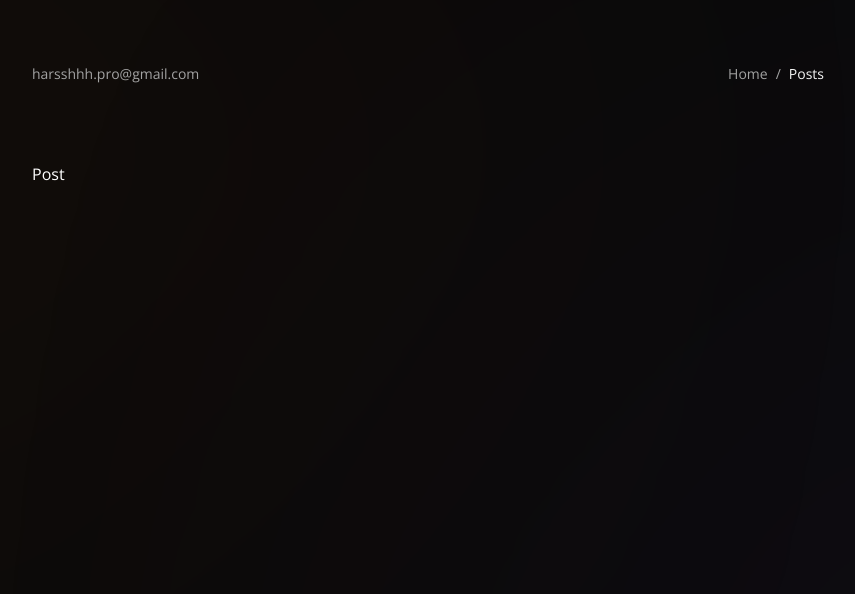
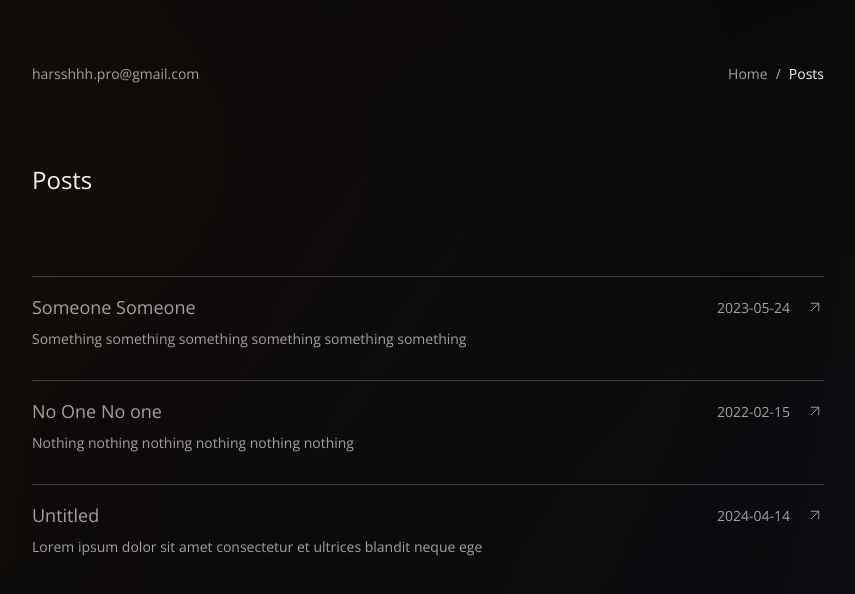
Before and after one commit to harsshhhgit/harsshhhgit.github.io, a Next.js app: page /post in a window 1280 px wide. Shown: the top 594 px of the page, without its empty margins (212-1067 px from the left). Built offline with nearby package versions, Linux system fonts and the light colour scheme.

Commit message:
Postlist rendering

```diff
--- a/src/app/fonts/fonts.js
+++ b/src/app/fonts/fonts.js
@@ -7,6 +7,7 @@ export const inter = Inter({
     variable: '--font-inter',
 })
 export const openSans = Open_Sans({
+    weight: ['300', '400', '500'],
     subsets: ['latin'],
     display: 'swap',
     variable: '--font-sans',
--- a/src/app/page.js
+++ b/src/app/page.js
@@ -1,6 +1,5 @@
 import Image from 'next/image'
 import Home from '@components/Home'
-import styles from '@css/page.module.css'
 import { Root } from '@/components/Layout'
 
 export default function Page() {
--- /dev/null
+++ b/src/components/Post/PostList.js
@@ -0,0 +1,44 @@
+import Link from 'next/link'
+import styles from '@css/post.module.css'
+
+const postList = [{
+    title: "Someone Someone",
+    description: "Something something something something something something",
+    publishedAt: "2023-05-24",
+    isPublish: true
+},
+{
+    title: "No One No one",
+    description: "Nothing nothing nothing nothing nothing nothing",
+    publishedAt: "2022-02-15",
+    isPublish: true
+},
+{
+    title: "Untitled",
+    description: "Lorem ipsum dolor sit amet consectetur et ultrices blandit neque ege",
+    publishedAt: "2024-04-14",
+    isPublish: true
+}]
+
+const PostList = () => {
+    return (
+        <div className={styles.all_post}>
+            {postList.map((item, index) => (
+                <Link key={index}  href={`/`}>
+                    <div className={styles.single_item}>
+                        <div className={styles.post_head_data}>
+                            <h2>{item.title}</h2>
+                            <div className={styles.date}>
+                                <p>{item.publishedAt}</p>
+                                <svg width="18" height="18" viewBox="0 0 18 18" fill="none" className={styles.svg}><path d="M5.25 12.75L12.75 5.25" stroke="#999999" strokeLinecap="round" strokeLinejoin="round"></path><path d="M5.25 5.25H12.75V12.75" stroke="#999999" strokeLinecap="round" strokeLinejoin="round"></path></svg>
+                            </div>
+                        </div>
+                        <p>{item.description}</p>
+                    </div>
+                </Link>
+            ))}
+        </div>
+    )
+}
+
+export default PostList
--- a/src/components/Post/index.js
+++ b/src/components/Post/index.js
@@ -1,6 +1,12 @@
+import styles from '@css/post.module.css'
+import PostList from './PostList'
+
 const Post = () => {
   return (
-    <div>Post</div>
+    <div className={styles.post_wrapper}>
+    <h1 className={styles.post_head}>Posts</h1>
+    <PostList/>
+    </div>
   )
 }
 
--- a/src/styles/circle.module.css
+++ b/src/styles/circle.module.css
@@ -1,5 +1,4 @@
 .circle1, .circle2{
-    z-index: -10;
     opacity: .5;
     border-radius: 9999px;
     position: fixed;
--- a/src/styles/globals.css
+++ b/src/styles/globals.css
@@ -32,8 +32,7 @@
   --tw-blursm: blur(150px);
 
   --font-fallback: var(--font-sans), -apple-system, 'BlinkMacSystemFont', 'Segoe UI', 'Roboto',
-    'Oxygen', 'Ubuntu', 'Cantarell', 'Fira Sans', 'Droid Sans', 'Helvetica Neue',
-    sans-serif;
+  'Oxygen', 'Ubuntu', 'Cantarell', 'Fira Sans', 'Droid Sans', 'Helvetica Neue', sans-serif;
 }
 
 * {
@@ -54,7 +53,7 @@ html{
   font-feature-settings: normal;
   font-variation-settings: normal;
   -webkit-text-size-adjust: 100%;
-  font-family: var(--font-fallback);
+  /* font-family: var(--font-fallback); */
 }
 
 html,
@@ -69,7 +68,8 @@ body {
   display: flex;
   flex-direction: column;
   background-color: var(--black);
-  font-family: var(--font-sans) !important;
+  /* font-family: var(--font-sans) !important; */
+  font-family: var(--font-fallback);
   padding-left: 2.5rem;
   padding-right: 2.5rem;
   padding-top: 2rem;
--- /dev/null
+++ b/src/styles/post.module.css
@@ -0,0 +1,64 @@
+.post_wrapper{
+    gap: 5rem;
+    display: flex;
+    flex-direction: column;
+}
+
+.post_head{
+    font-size: 24px;
+}
+
+.all_post{
+    gap: 1rem;
+    display: flex;
+    flex-direction: column;
+}
+
+.single_item{
+    display: flex;
+    flex-direction: column;
+    padding-top: 1rem;
+    padding-bottom: 1rem;
+    gap: .5rem;
+    border-top: 1px solid var(--gray2);
+    color: var(--gray1) !important;
+    transition: color 150ms cubic-bezier(0.4, 0, 0.2, 1) !important;
+}
+
+.single_item:hover{
+    color: var(--gray0) !important;
+}
+
+.post_head_data{
+    display: flex;
+    justify-content: space-between;
+    align-items: center;
+    width: 100%;
+}
+
+.post_head_data h2{
+    font-size: 1.125rem;
+    line-height: 1.75rem;
+    color: var(--gray1) !important;
+}
+
+.post_head_data .date{
+    display: flex;
+    flex-direction: row;
+    align-items: center;
+    gap: 1rem;
+}
+
+.post_head_data  svg{
+    transition-property: all;
+    transition-timing-function: cubic-bezier(0.4, 0, 0.2, 1);
+    transition-duration: 300ms;
+}
+
+.post_head_data  svg:hover{
+    transform: 0.25rem;
+}
+
+.all_post  p{
+    font-size: 14px;
+}
```
